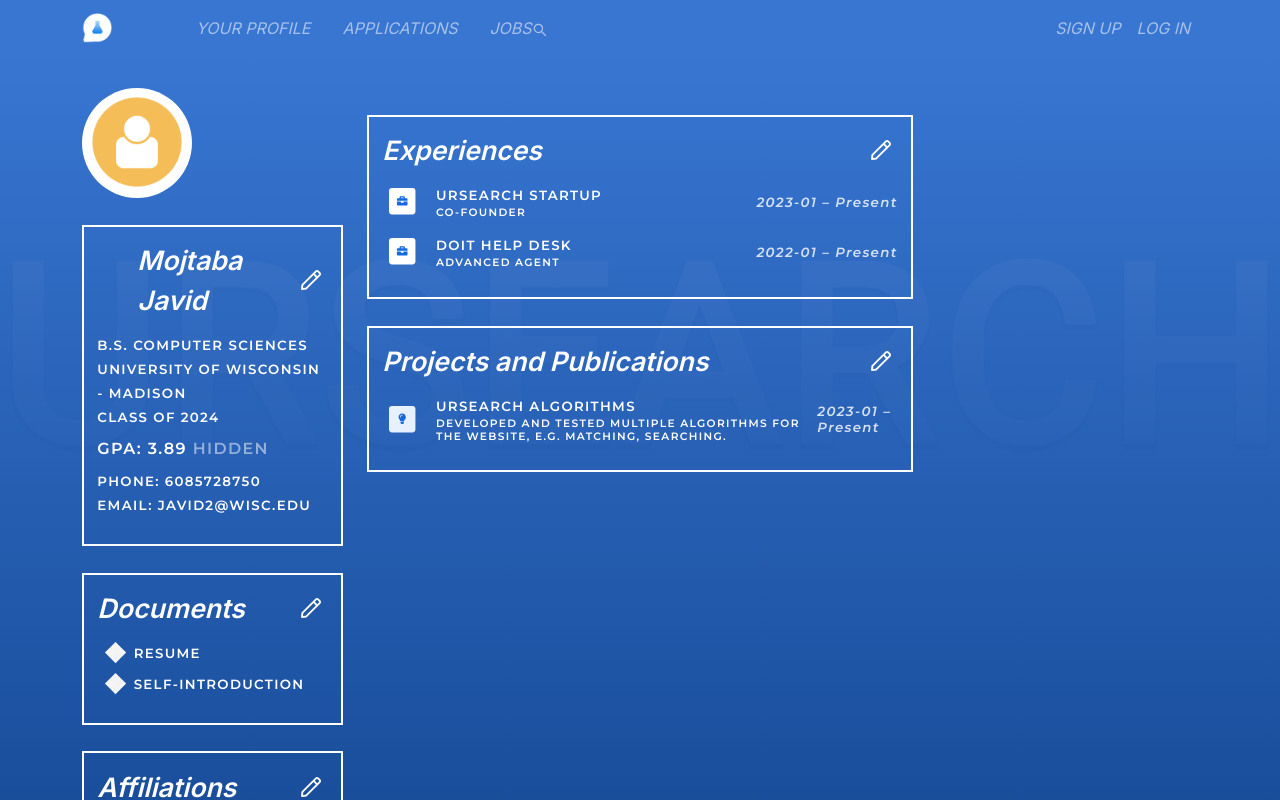
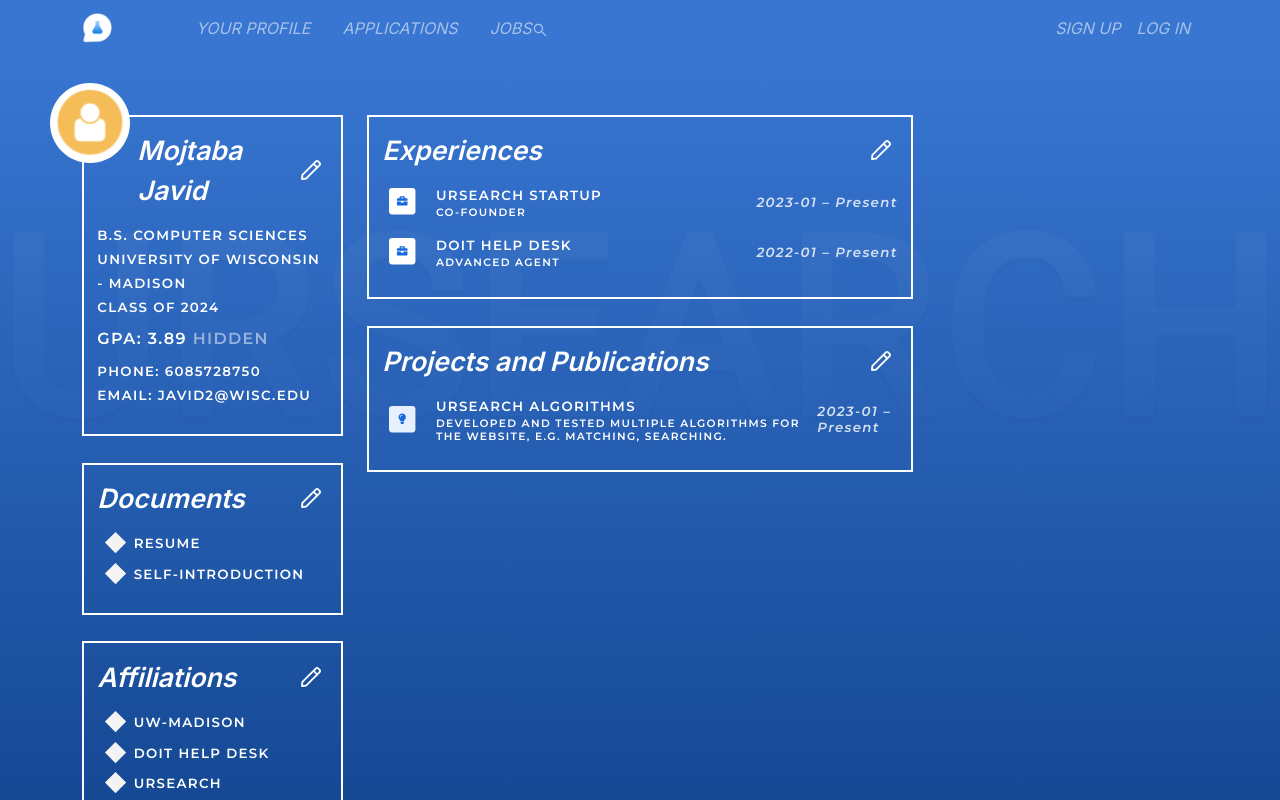
Before and after one commit to sweMojtaba/urSearchFrontEnd, a Next.js app: page /applicant-profile in a window 1280 px wide. Before the commit this address had no page. Shown: the top 800 px of the page. Built offline with nearby package versions, Linux system fonts and the light colour scheme; a web font is replaced by a local one.

Commit message:
make static profile first

```diff
--- a/app/redirect/page.tsx
+++ b/app/redirect/page.tsx
@@ -31,7 +31,7 @@
 
     useEffect(() => {
         setTimeout(() => {
-            router.push(target);
+            router.push(target); // TO-DO: use redirect from next/navigation
         }, 3000)
     }, [router, target])
 
--- a/components/cards-and-items/cards.tsx
+++ b/components/cards-and-items/cards.tsx
@@ -77,7 +77,7 @@
 
 export function CardWithImg({ CardComponent, cardProps, children, ImgSrc }: CardWithImgProps): JSX.Element {
     return <div className="info-card-with-img">
-        <Image src={ImgSrc} alt="image for card" />
+        <Image src={ImgSrc} alt="image for card" className="img-on-card" />
         <CardComponent
             {...cardProps}>
             {children}
--- a/components/header/headers.tsx
+++ b/components/header/headers.tsx
@@ -64,7 +64,7 @@
         if (user.state === 0 && loggedOut) {
             redirectWithUserState();
         }
-    }, [user.state, loggedOut])
+    }, [user.state, loggedOut, redirectWithUserState])
 
     const handleLogout = () => {
         setUser({
```
Also changed, not shown: app/applicant-profile/page.tsx (+5 -3 lines).
